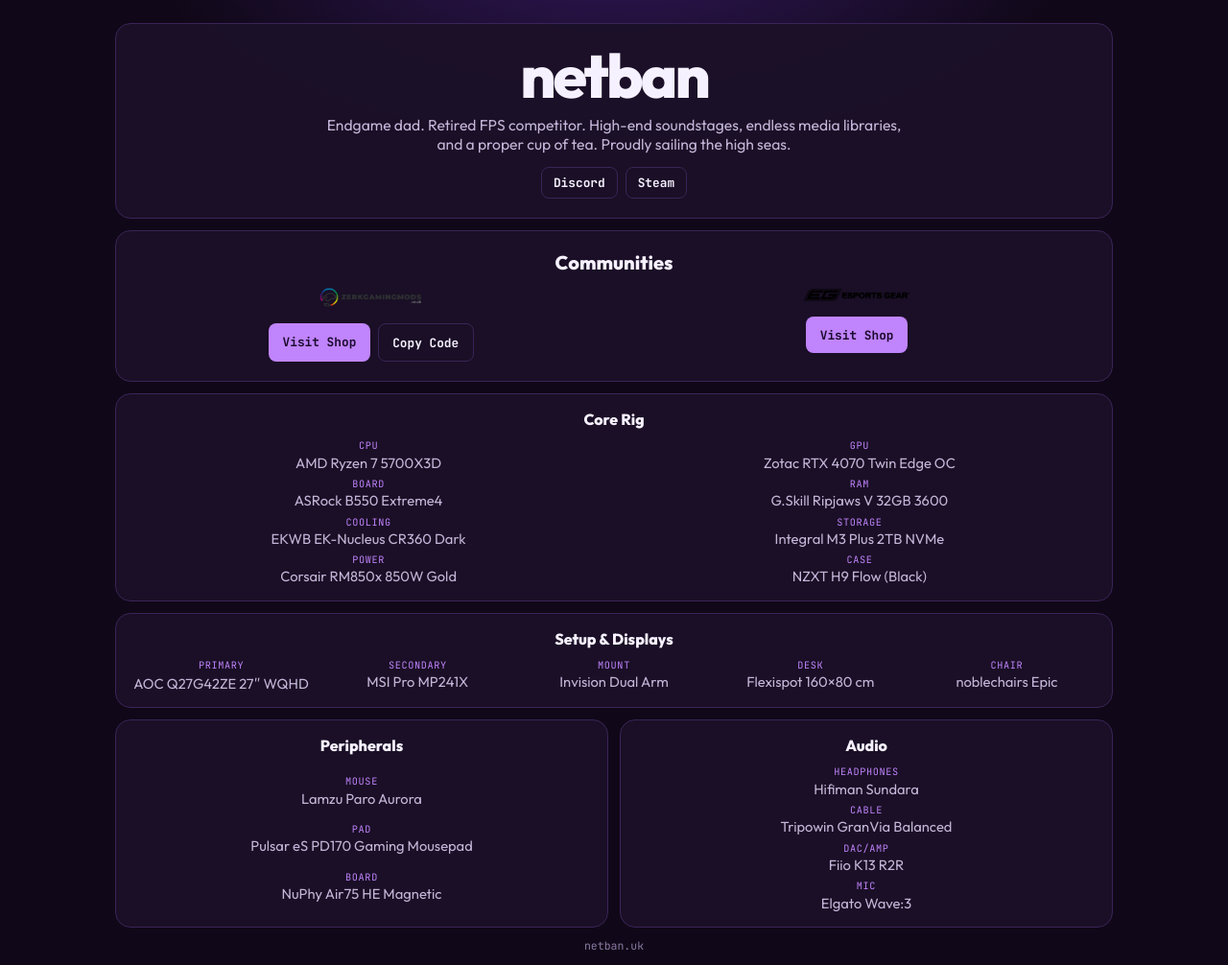
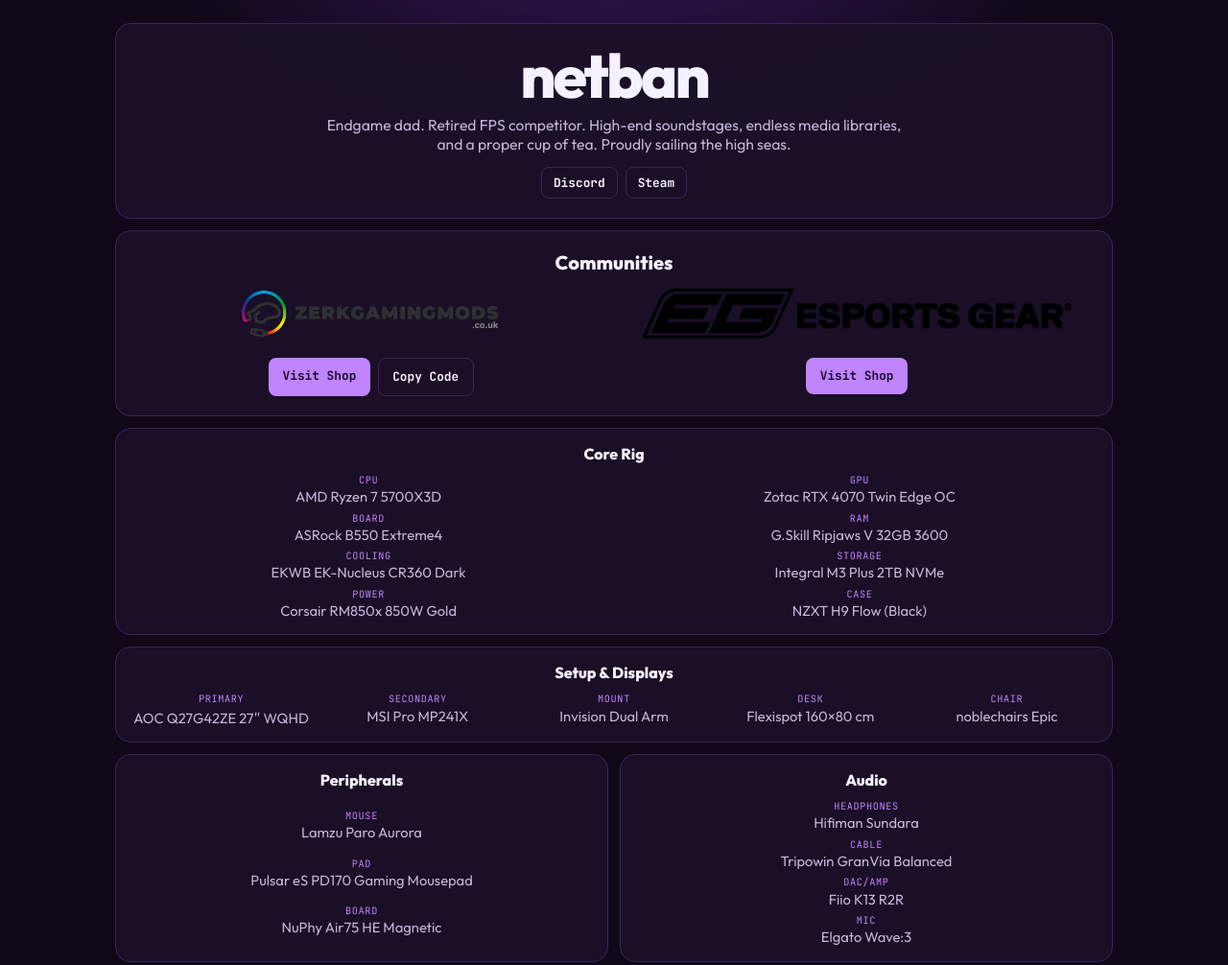
Before and after one commit to Erratikal/netban, a plain HTML site: page index.html in a window 1280 px wide. Shown: the top 1006 px of the page at 96% size. Drawn offline with Linux system fonts and the light colour scheme.

Commit message:
Realign shop logos with fixed-height container for consistent sizing

```diff
--- a/styles.css
+++ b/styles.css
@@ -35,7 +35,7 @@ h1 {
 }
 .bio, .code-card p { color: var(--muted); font-size: 0.98rem; }
 .bio { max-width: 38rem; margin: 0 auto; }
-.social-links, .code-actions, .shop-actions { display: flex; justify-content: center; gap: 0.5rem; }
+.social-links, .code-actions, .shop-actions { display: flex; justify-content: center; gap: 0.5rem; flex-wrap: wrap; }
 .social-links { margin-top: 0.9rem; }
 .social-links a, .code-btn, .copy-btn {
   font-family: "JetBrains Mono", monospace;
@@ -66,15 +66,21 @@ h1 {
   margin-bottom: 0.08rem;
 }
 .communities h2 { font-size: 1.25rem; margin-bottom: 0.85rem; }
-.communities ul { list-style: none; display: grid; grid-template-columns: 1fr 1fr; gap: 1rem; }
+.communities ul {
+  list-style: none; display: grid; grid-template-columns: 1fr 1fr; gap: 1rem;
+  align-items: start;
+}
 .communities li {
   color: var(--muted); font-size: 0.92rem; display: flex; flex-direction: column;
-  align-items: center; gap: 0.6rem;
+  align-items: center; gap: 0.75rem; text-align: center;
+}
+.shop-logo-wrap {
+  width: 100%; height: 56px; display: flex; align-items: center; justify-content: center;
 }
 .shop-logo {
-  max-width: 110px; max-height: 44px; width: auto; height: auto; object-fit: contain;
+  max-width: 100%; max-height: 56px; width: auto; height: auto; object-fit: contain;
 }
-.shop-actions { margin-top: 0.15rem; }
+.shop-actions { margin-top: 0.1rem; width: 100%; }
 footer {
   margin-top: 0.7rem; color: #8b7aa3;
   font-family: "JetBrains Mono", monospace; font-size: 0.72rem; text-align: center;
@@ -88,4 +94,5 @@ footer {
 @media (max-width: 700px) {
   body { justify-content: flex-start; }
   .rig ul, .desk ul, .split, .communities ul { grid-template-columns: 1fr; }
+  .communities li { max-width: 280px; margin: 0 auto; }
 }
```
